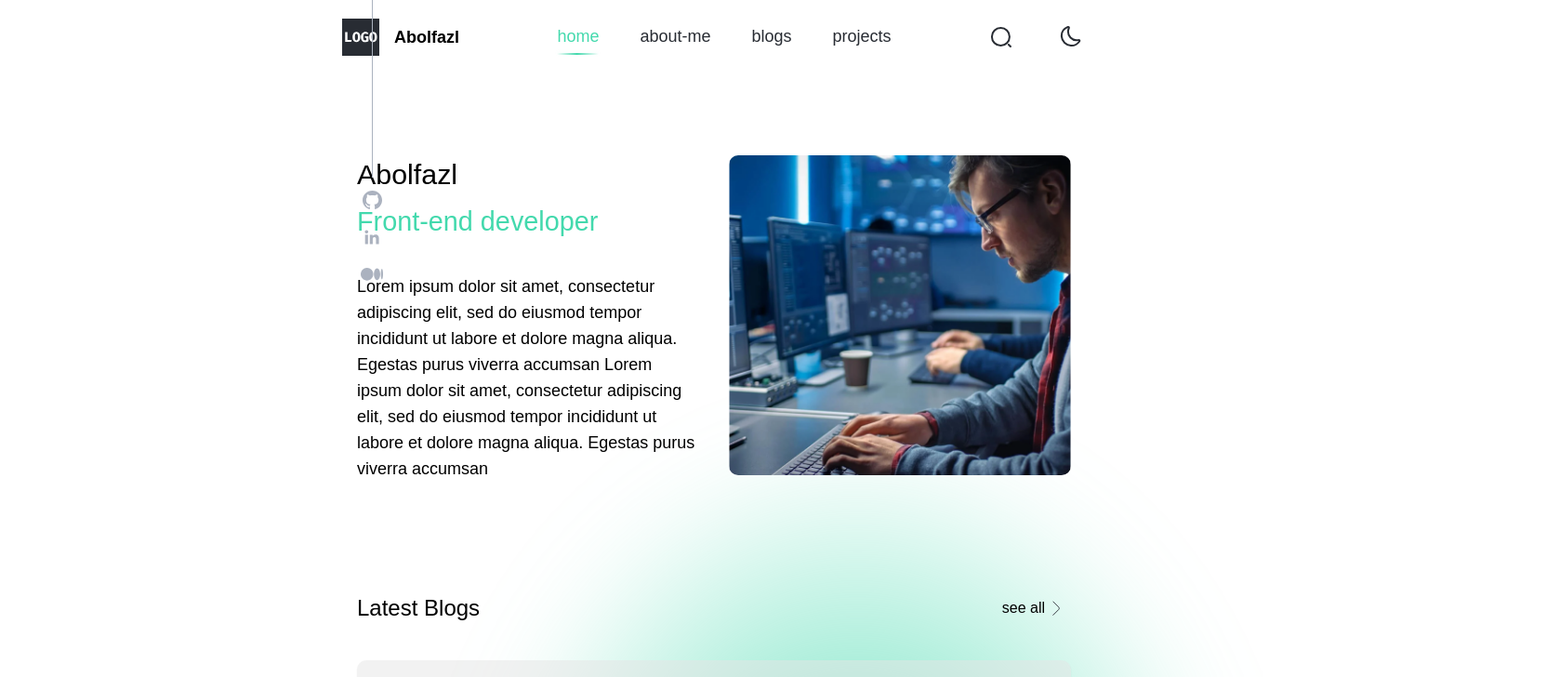
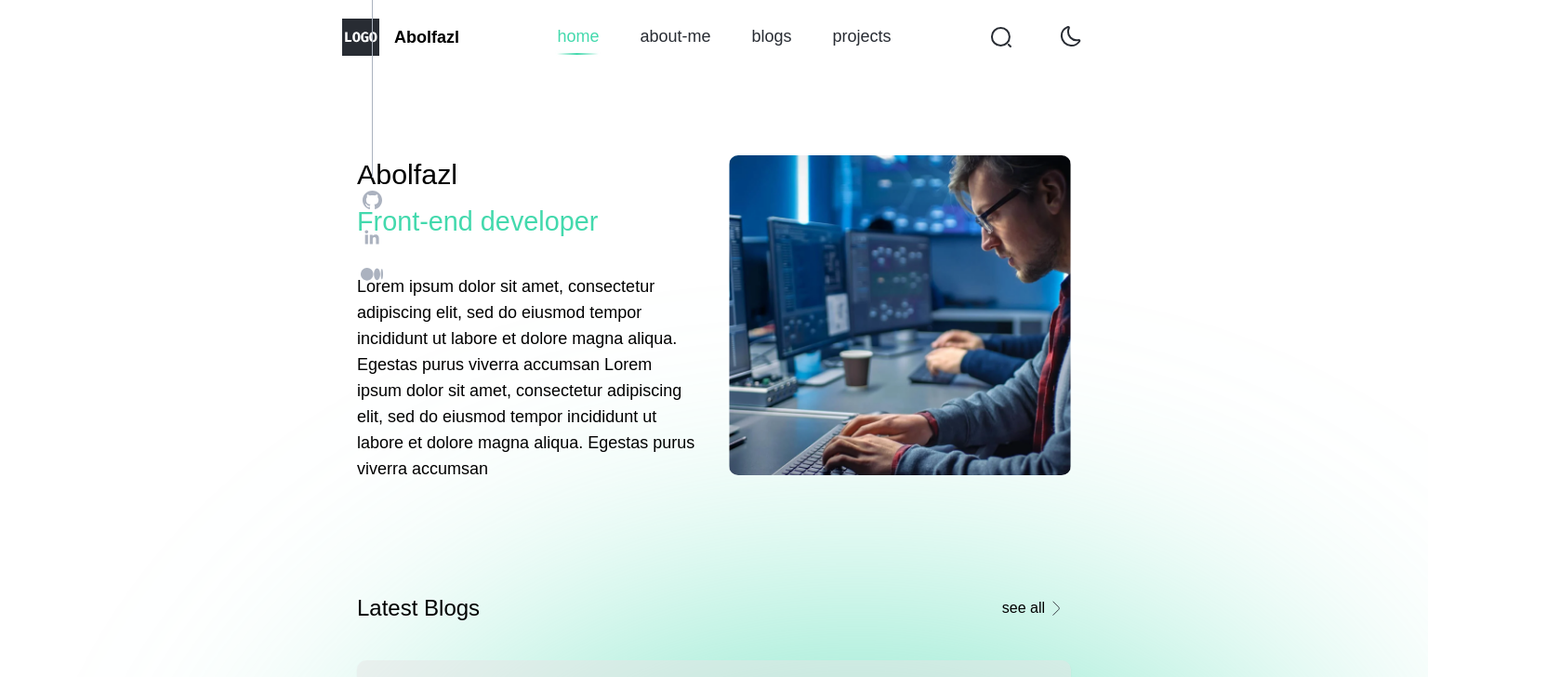
Before and after one commit to abolfazlteam/abolfazl, a Next.js app: page / in a window 1536 px wide. Shown: the top 728 px of the page at 93% size, 1678 px wide, since content can reach past the window. Built offline with nearby package versions, Linux system fonts and the light colour scheme; a web font is replaced by a local one.

Commit message:
add ellipse background effect to all pages responsively

```diff
--- a/src/app/(blogs)/_components/BlogItem.tsx
+++ b/src/app/(blogs)/_components/BlogItem.tsx
@@ -21,6 +21,7 @@ const BlogItem = () => {
   }>({ x: 240, y: -324 });
 
   const headingRef = useRef(null);
+
   const handleMouseMove = (e: React.MouseEvent<HTMLHeadingElement>) => {
     setShowImage(true);
     const position = getRelativeCoordinates(
@@ -28,7 +29,6 @@ const BlogItem = () => {
       headingRef.current as unknown as HTMLHeadingElement,
     );
 
-    console.log(position, "position");
     setMousePosition(position);
   };
 
@@ -37,7 +37,7 @@ const BlogItem = () => {
   const imageOffset = 164;
 
   return (
-    <article className="group">
+    <article className="group rounded-10">
       <Link
         href={"/blogs/1"}
         className={`flex w-full max-w-[800px] flex-col gap-6 rounded-10 bg-gray-7 px-6 pb-4 pt-6 shadow-sm transition-all duration-300 ease-linear group-hover:shadow-lg max-md:group-hover:-translate-y-2 ${alexandria.className}`}
--- a/src/app/globals.css
+++ b/src/app/globals.css
@@ -64,35 +64,32 @@ html {
   }
 }
 
-/* ARTICLES ELLIPSE BACKGROUND GRADIENT */
-@media screen and (min-width: 1024px) {
+.ellipse::before {
+  content: "";
+  position: absolute;
+  width: 100%;
+  height: 400px;
+  top: 150%;
+  background: radial-gradient(
+    79% 79% at 90% 50%,
+    rgba(67, 217, 173, 0.9) 0%,
+    rgba(67, 217, 173, 0) 70%
+  );
+  left: 0;
+}
+
+@media screen and (min-width: 650px) {
   .ellipse::before {
     content: "";
     position: absolute;
-    z-index: -1;
-    background: var(--ellipse-gradient);
-    width: 850px;
+    width: 100%;
     height: 700px;
-    filter: blur(7rem);
-    top: -10rem;
-    left: 2rem;
-  }
-}
-
-@media screen and (min-width: 1140px) {
-  .ellipse::before {
-    height: 800px;
-    top: -10rem;
-    left: -1rem;
-  }
-}
-
-@media screen and (min-width: 1350px) {
-  .ellipse::before {
-    width: 750px;
-    height: 750px;
-    top: -5rem;
-    left: 15rem;
+    top: 80%;
+    background: radial-gradient(
+      79% 69% at 60% 50%,
+      rgba(67, 217, 173, 0.9) 0%,
+      rgba(67, 217, 173, 0) 70%
+    );
   }
 }
 
@@ -101,31 +98,42 @@ html {
   .ellipse::before {
     content: "";
     position: absolute;
-    z-index: -1;
-    background: var(--ellipse-gradient);
-    width: 1089px;
-    height: 1400px;
-    filter: blur(3rem);
-    top: 40%;
-    left: 0;
+    width: 100%;
+    height: 700px;
+    filter: blur(7rem);
+    top: 90%;
+    background: radial-gradient(
+      89% 99% at 70% 50%,
+      rgba(67, 217, 173, 0.9) 0%,
+      rgba(67, 217, 173, 0) 70%
+    );
   }
 }
 
 @media screen and (min-width: 1200px) {
   .ellipse::before {
-    width: 1200px;
-    height: 1500px;
-    left: 0;
-    top: 20%;
+    width: 100%;
+    height: 1000px;
+    filter: blur(7rem);
+    top: 65%;
+    background: radial-gradient(
+      79% 79% at 60% 50%,
+      rgba(67, 217, 173, 0.9) 0%,
+      rgba(67, 217, 173, 0) 70%
+    );
   }
 }
 
 @media screen and (min-width: 1350px) {
   .ellipse::before {
-    width: 1512px;
-    height: 1812px;
-    top: 30%;
-    left: 60%;
-    transform: translate(-50%, -10%);
+    width: 100%;
+    height: 1000px;
+    filter: blur(7rem);
+    top: 65%;
+    background: radial-gradient(
+      69% 79% at 60% 50%,
+      rgba(67, 217, 173, 0.9) 0%,
+      rgba(67, 217, 173, 0) 70%
+    );
   }
 }
```
